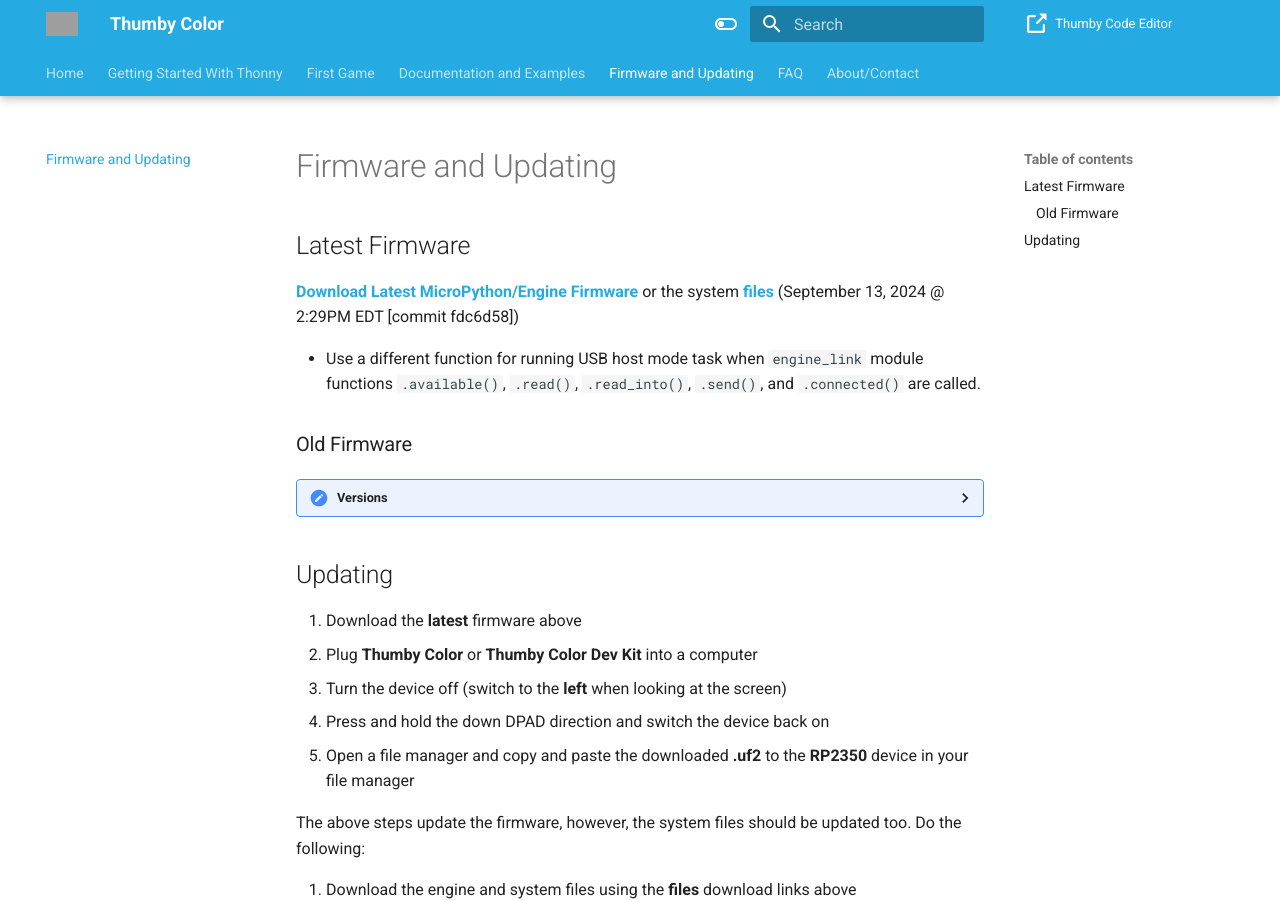
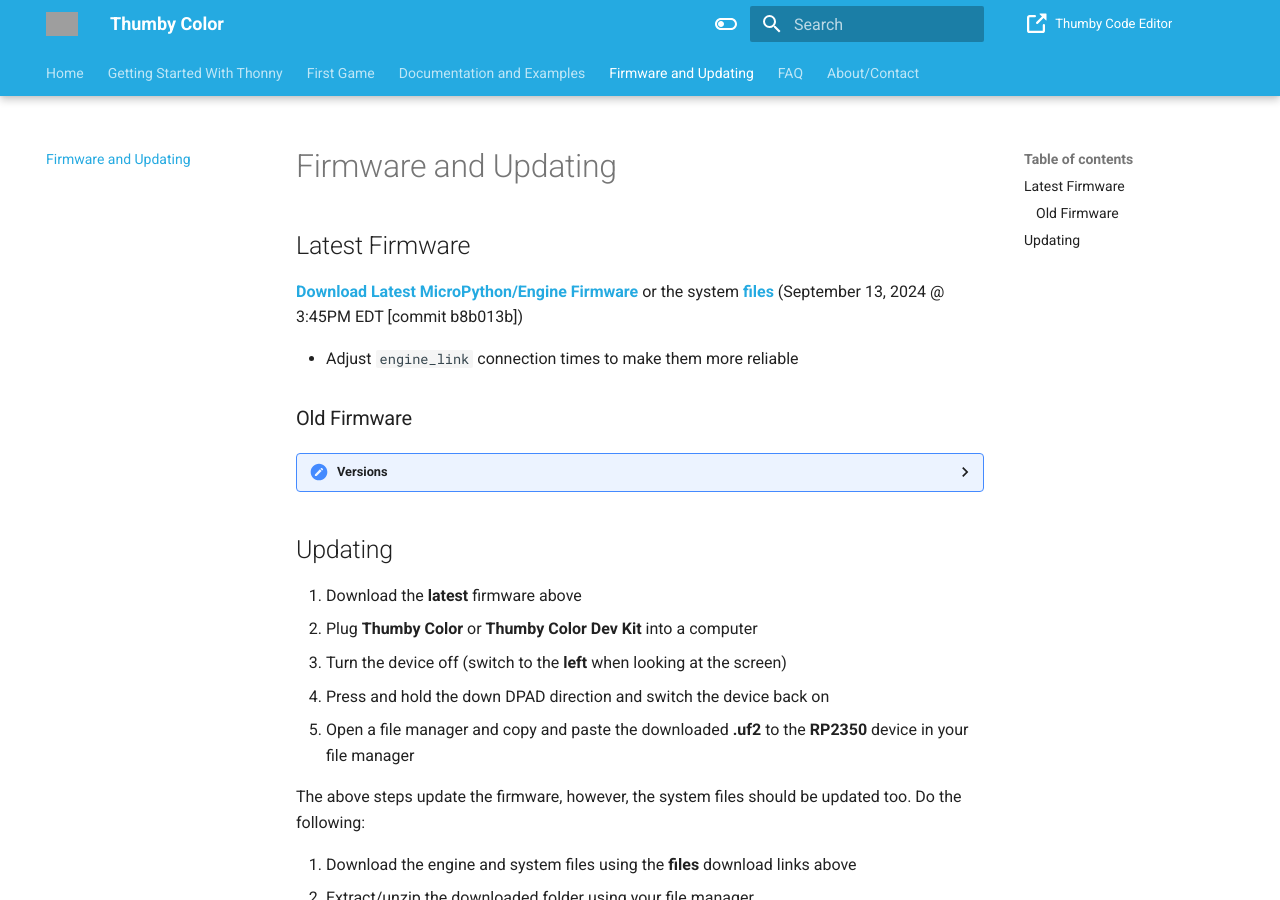
Before and after one commit to TinyCircuits/Thumby-Color-Website, an MkDocs documentation site: the page built from docs/pages/firmware-and-updating/firmware-and-updating.md, in a window 1280 px wide and 900 px high. Built offline with MkDocs 1.6.1 and Material for MkDocs 9.7.7, drawn with Linux system fonts in a browser that asks for light colours; grey boxes are pictures that could not be loaded.

Commit message:
Make engine link connection more reliable

```diff
--- a/docs/pages/firmware-and-updating/firmware-and-updating.md
+++ b/docs/pages/firmware-and-updating/firmware-and-updating.md
@@ -1,14 +1,20 @@
 ## Latest Firmware
 
 
-<a href="https://color.thumby.us/firmware/firmware_fdc6d58.uf2" target="_blank" alt="Firmware">**Download Latest MicroPython/Engine Firmware**</a> or the system <a href="https://github.com/TinyCircuits/TinyCircuits-Tiny-Game-Engine/tree/fdc6d581f5e1799bfbf8289654b3bdec6bf30566" target="_blank" alt="Firmware">**files**</a> (September 13, 2024 @ 2:29PM EDT [commit fdc6d58])
+<a href="https://color.thumby.us/firmware/firmware_b8b013b.uf2" target="_blank" alt="Firmware">**Download Latest MicroPython/Engine Firmware**</a> or the system <a href="https://github.com/TinyCircuits/TinyCircuits-Tiny-Game-Engine/tree/b8b013b1f8145663a0e25fc43320437b374576c6" target="_blank" alt="Firmware">**files**</a> (September 13, 2024 @ 3:45PM EDT [commit b8b013b])
 
-* Use a different function for running USB host mode task when `engine_link` module functions `.available()`, `.read()`, `.read_into()`, `.send()`, and `.connected()` are called.
+* Adjust `engine_link` connection times to make them more reliable
 
 
 ### Old Firmware
 
 ??? Versions
+
+    <a href="https://color.thumby.us/firmware/firmware_fdc6d58.uf2" target="_blank" alt="Firmware">**Download MicroPython/Engine Firmware**</a> or the system <a href="https://github.com/TinyCircuits/TinyCircuits-Tiny-Game-Engine/tree/fdc6d581f5e1799bfbf8289654b3bdec6bf30566" target="_blank" alt="Firmware">**files**</a> (September 13, 2024 @ 2:29PM EDT [commit fdc6d58])
+
+    * Use a different function for running USB host mode task when `engine_link` module functions `.available()`, `.read()`, `.read_into()`, `.send()`, and `.connected()` are called.
+
+    ---
 
     <a href="https://color.thumby.us/firmware/firmware_34e6df0.uf2" target="_blank" alt="Firmware">**Download MicroPython/Engine Firmware**</a> or the system <a href="https://github.com/TinyCircuits/TinyCircuits-Tiny-Game-Engine/tree/34e6df0a7f109869c060904966930c448992f455" target="_blank" alt="Firmware">**files**</a> (September 13, 2024 @ 2:01PM EDT [commit 34e6df0])
 
```
Also changed, not shown: 1 other file.
